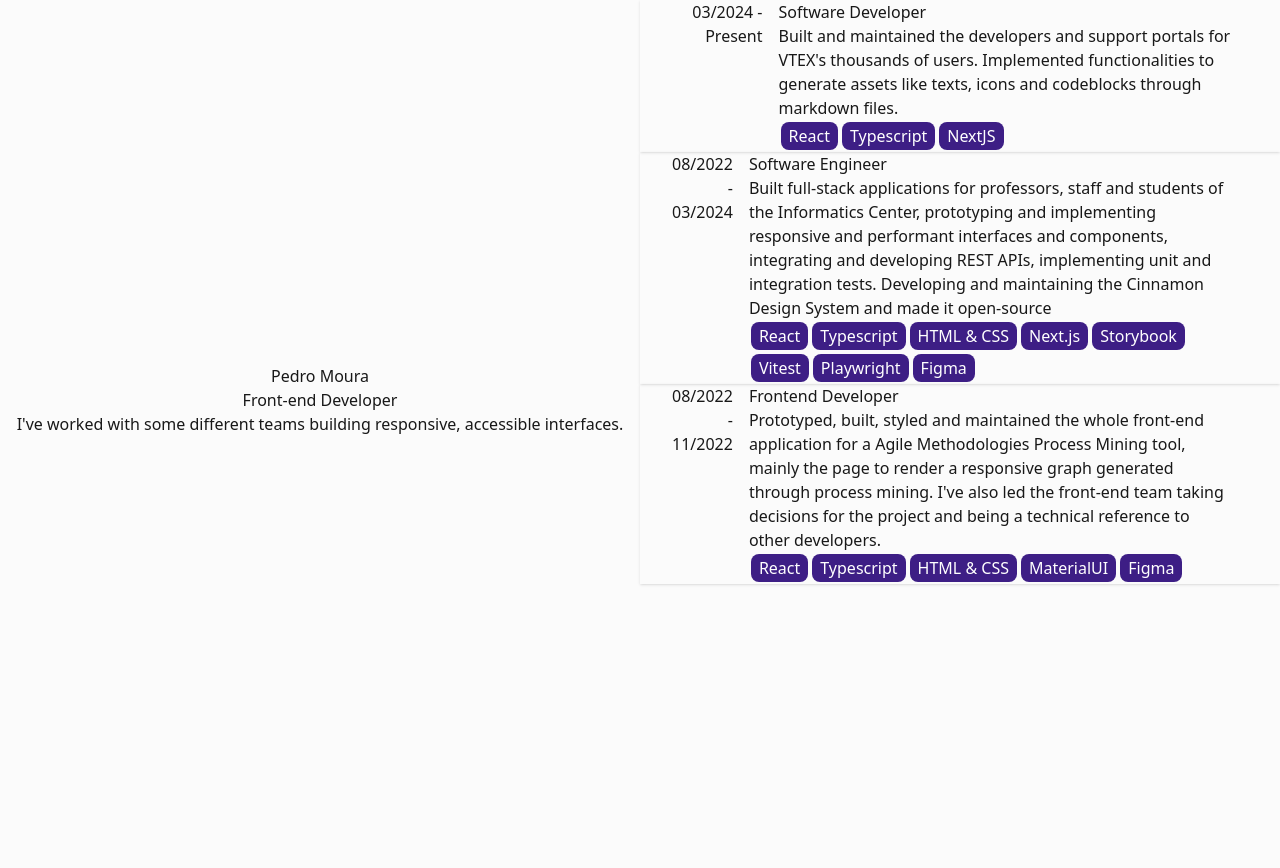
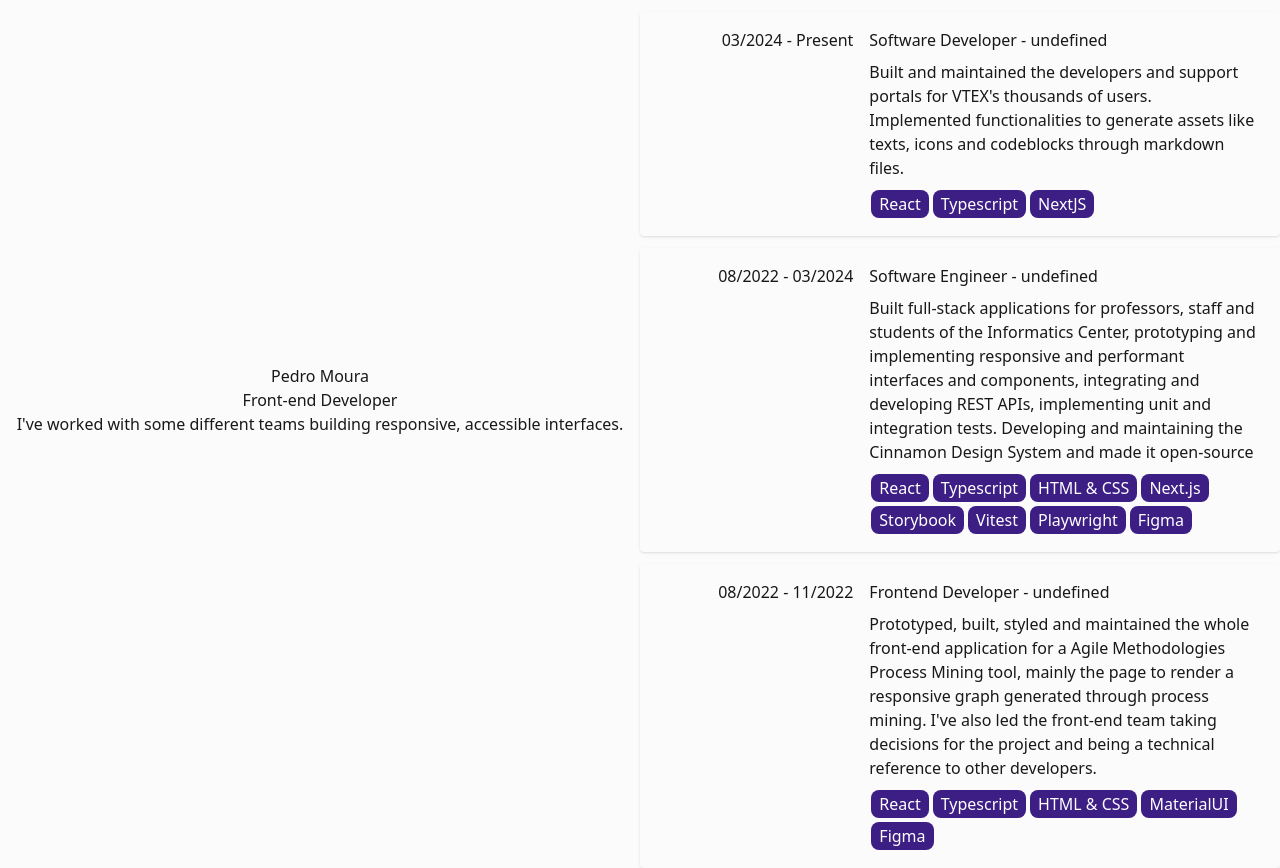
Before and after one commit to phvm/portfolio, a Vue app: page /work in a window 1280 px wide. Before the commit the page ends 800 px from the top, so only its background shows below. Built offline with nearby package versions, Linux system fonts and the light colour scheme.

Commit message:
fix: experience card layout

```diff
--- a/src/components/ExperienceCard.vue
+++ b/src/components/ExperienceCard.vue
@@ -3,6 +3,7 @@ import SkillChip from "@/components/SkillChip.vue";
 
 interface Props {
   experienceTitle: string;
+  company: string;
   description: string;
   skills: string[];
   startingDate: string;
@@ -13,11 +14,17 @@ const props = defineProps<Props>();
 </script>
 
 <template>
-  <div class="flex justify-center px-8 shadow">
-    <span class="w-1/2 text-right">{{ props.startingDate }} - {{ props.endDate }}</span>
-    <div class="px-4">
-      <span>{{ experienceTitle }}</span>
-      <p>{{ description }}</p>
+  <div
+    class="group flex flex-col items-center justify-center rounded my-3 py-4 shadow border-accent md:items-start md:flex-row hover:bg-elevation hover:shadow-lg hover:-translate-x-1 hover:border-t-[1px] hover:-translate-y-1 transition-all"
+  >
+    <span class="w-1/3 text-center md:text-right group-hover:text-accent group-hover:font-bold"
+      >{{ props.startingDate }} - {{ props.endDate }}</span
+    >
+    <div class="px-8 md:pl-4 md:pr-6 md:w-2/3">
+      <span class="text-center w-full inline-block md:text-left group-hover:text-accent group-hover:font-bold">{{
+        `${experienceTitle} - ${company}`
+      }}</span>
+      <p class="my-2">{{ description }}</p>
       <div class="flex flex-wrap">
         <SkillChip v-for="(skill, index) in skills" :key="index" :skill-name="skill" />
       </div>
--- a/src/components/SkillChip.vue
+++ b/src/components/SkillChip.vue
@@ -8,7 +8,7 @@ const props = defineProps<Props>();
 
 <template>
   <div
-    class="w-fit m-0.5 py-0.5 px-2 rounded-lg bg-accent text-accentForeground transition-all hover:shadow hover:px-3"
+    class="w-fit m-0.5 py-0.5 px-2 rounded-lg bg-accent text-accentForeground transition-all hover:shadow hover:px-3 hover:cursor-default"
   >
     <span>{{ props.skillName }}</span>
   </div>
```
